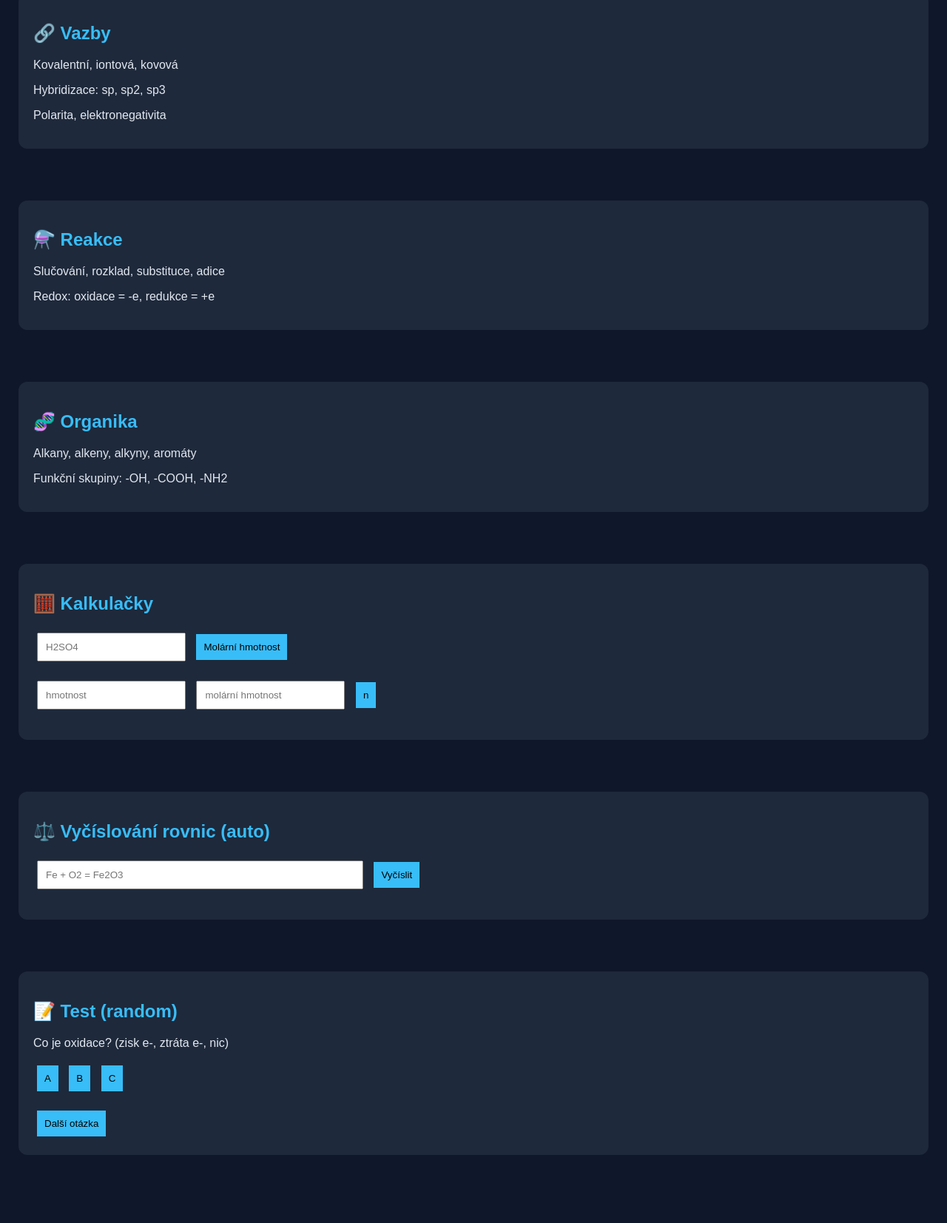
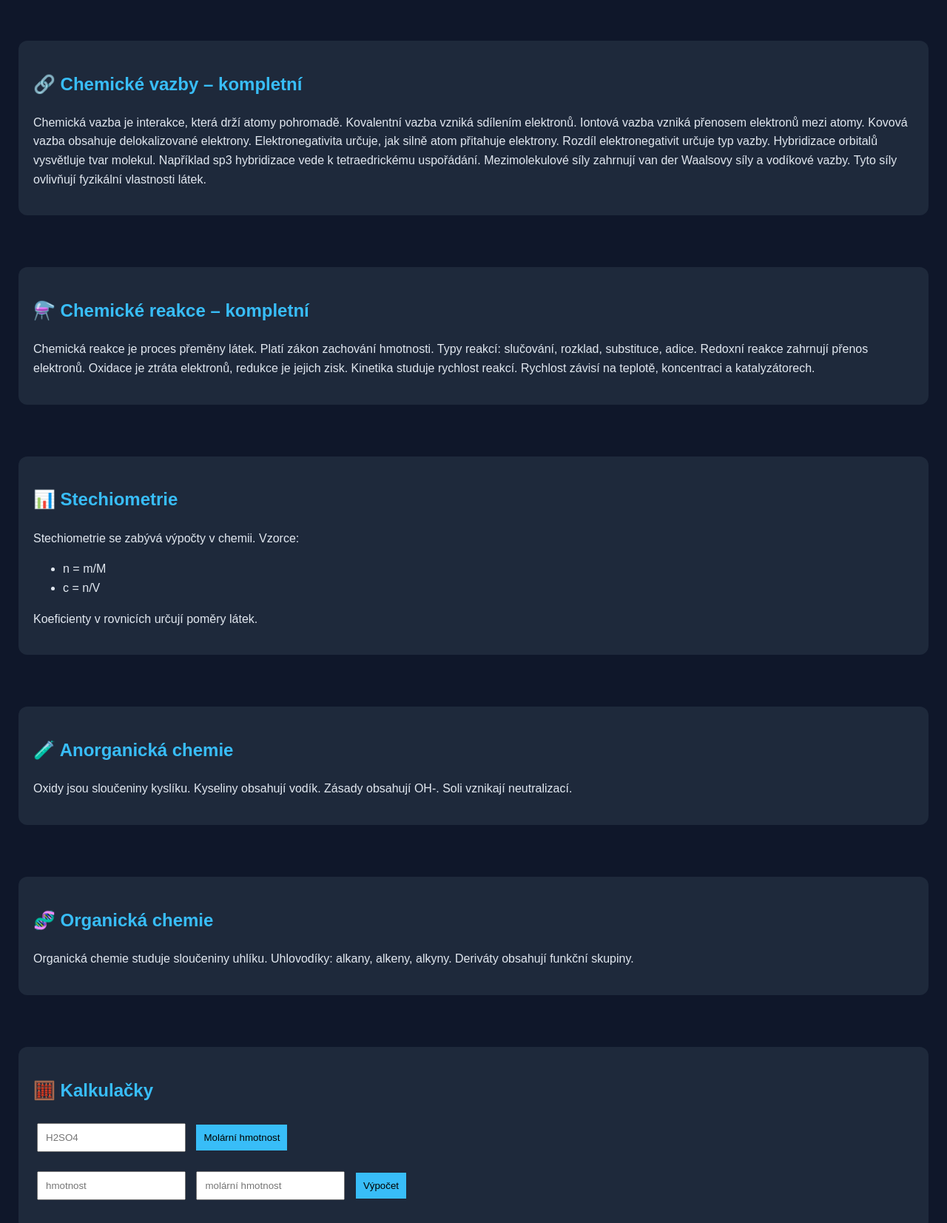
Before and after one commit to ZSBH3/Chemie, a plain HTML site: page index.html in a window 1280 px wide. Shown: the part 591-2244 px from the top of the page at 74% size. Before the commit the page ends 2197 px from the top, so only its background shows below. Drawn offline with Linux system fonts and the light colour scheme.

Commit message:
Update index.html

```diff
--- a/index.html
+++ b/index.html
@@ -3,70 +3,110 @@
 <head>
 <meta charset="UTF-8">
 <meta name="viewport" content="width=device-width, initial-scale=1.0">
-<title>Chemie SŠ – FULL APP</title>
-
+<title>Chemie SŠ – Kompletní učebnice + aplikace</title>
 <style>
-:root{
- --bg:#0f172a;
- --card:#1e293b;
- --accent:#38bdf8;
- --text:#e2e8f0;
-}
-body{margin:0;font-family:Arial;background:var(--bg);color:var(--text)}
+body{margin:0;font-family:Arial;background:#0f172a;color:#e2e8f0;line-height:1.6}
 header{background:#020617;padding:20px;text-align:center}
 nav{background:#1e293b;padding:10px;display:flex;flex-wrap:wrap}
 nav a{color:white;margin:8px;text-decoration:none}
 section{padding:25px}
-.box{background:var(--card);padding:20px;border-radius:12px;margin-bottom:20px;transition:0.3s}
-.box:hover{transform:scale(1.02)}
-h2{color:var(--accent)}
-button{padding:10px;background:var(--accent);border:none;cursor:pointer;margin:5px}
+.box{background:#1e293b;padding:20px;border-radius:12px;margin-bottom:20px}
+h2{color:#38bdf8}
+button{padding:10px;background:#38bdf8;border:none;cursor:pointer;margin:5px}
 input{padding:10px;margin:5px}
 </style>
 </head>
 <body>
 
 <header>
-<h1>🔥 Chemie SŠ – FULL aplikace</h1>
-<p>Teorie | Výpočty | Solver | Testy | Interaktivní nástroje</p>
+<h1>🔥 Chemie SŠ – Kompletní učebnice + aplikace</h1>
+<p>Vše v jednom HTML (teorie, definice, výpočty, nástroje)</p>
 </header>
 
 <nav>
 <a href="#atom">Atom</a>
 <a href="#vazby">Vazby</a>
 <a href="#reakce">Reakce</a>
+<a href="#stechio">Stechiometrie</a>
+<a href="#anorganika">Anorganika</a>
 <a href="#organika">Organika</a>
 <a href="#calc">Kalkulačky</a>
-<a href="#solver">Vyčíslování</a>
-<a href="#test">Testy</a>
 </nav>
 
 <section id="atom"><div class="box">
-<h2>⚛️ Atom – kompletní</h2>
-<p>Atom = jádro + obal</p>
-<p>Protony (Z), neutrony (A-Z), elektrony</p>
-<p>Kvantová čísla: n,l,m,s</p>
-<p>Orbitaly: s,p,d,f</p>
-<p>Pauliho princip, Hundovo pravidlo, Aufbau</p>
+<h2>⚛️ Atom – kompletní teorie</h2>
+<p>
+Atom je nejmenší částice chemického prvku, která si zachovává jeho vlastnosti. Skládá se z atomového jádra a elektronového obalu. V jádře se nacházejí protony s kladným nábojem a neutrony bez náboje. Počet protonů určuje protonové číslo prvku, které je klíčové pro jeho zařazení v periodické tabulce.
+
+Elektrony se nacházejí v orbitalech, což jsou oblasti prostoru s vysokou pravděpodobností výskytu elektronu. Jejich chování je popsáno kvantovou mechanikou. Každý elektron je charakterizován čtyřmi kvantovými čísly – hlavním, vedlejším, magnetickým a spinovým.
+
+Orbitaly se označují jako s, p, d a f a mají různé tvary a energie. Zaplňování orbitalů probíhá podle pravidel: Aufbau princip (nejnižší energie první), Pauliho princip (max 2 elektrony s opačným spinem) a Hundovo pravidlo (nejprve se obsazují orbitaly jednotlivě).
+
+Valenční elektrony jsou elektrony ve vnější vrstvě atomu a určují chemické vlastnosti prvku. Prvky se snaží dosáhnout stabilní konfigurace podobné vzácným plynům.
+
+Izotopy jsou atomy stejného prvku s různým počtem neutronů. Mají stejné chemické vlastnosti, ale liší se hmotností.
+</p>
 </div></section>
 
 <section id="vazby"><div class="box">
-<h2>🔗 Vazby</h2>
-<p>Kovalentní, iontová, kovová</p>
-<p>Hybridizace: sp, sp2, sp3</p>
-<p>Polarita, elektronegativita</p>
+<h2>🔗 Chemické vazby – kompletní</h2>
+<p>
+Chemická vazba je interakce, která drží atomy pohromadě. Kovalentní vazba vzniká sdílením elektronů. Iontová vazba vzniká přenosem elektronů mezi atomy. Kovová vazba obsahuje delokalizované elektrony.
+
+Elektronegativita určuje, jak silně atom přitahuje elektrony. Rozdíl elektronegativit určuje typ vazby.
+
+Hybridizace orbitalů vysvětluje tvar molekul. Například sp3 hybridizace vede k tetraedrickému uspořádání.
+
+Mezimolekulové síly zahrnují van der Waalsovy síly a vodíkové vazby. Tyto síly ovlivňují fyzikální vlastnosti látek.
+</p>
 </div></section>
 
 <section id="reakce"><div class="box">
-<h2>⚗️ Reakce</h2>
-<p>Slučování, rozklad, substituce, adice</p>
-<p>Redox: oxidace = -e, redukce = +e</p>
+<h2>⚗️ Chemické reakce – kompletní</h2>
+<p>
+Chemická reakce je proces přeměny látek. Platí zákon zachování hmotnosti.
+
+Typy reakcí: slučování, rozklad, substituce, adice.
+
+Redoxní reakce zahrnují přenos elektronů. Oxidace je ztráta elektronů, redukce je jejich zisk.
+
+Kinetika studuje rychlost reakcí. Rychlost závisí na teplotě, koncentraci a katalyzátorech.
+</p>
+</div></section>
+
+<section id="stechio"><div class="box">
+<h2>📊 Stechiometrie</h2>
+<p>
+Stechiometrie se zabývá výpočty v chemii.
+
+Vzorce:
+</p>
+<ul>
+<li>n = m/M</li>
+<li>c = n/V</li>
+</ul>
+<p>
+Koeficienty v rovnicích určují poměry látek.
+</p>
+</div></section>
+
+<section id="anorganika"><div class="box">
+<h2>🧪 Anorganická chemie</h2>
+<p>
+Oxidy jsou sloučeniny kyslíku.
+Kyseliny obsahují vodík.
+Zásady obsahují OH-.
+Soli vznikají neutralizací.
+</p>
 </div></section>
 
 <section id="organika"><div class="box">
-<h2>🧬 Organika</h2>
-<p>Alkany, alkeny, alkyny, aromáty</p>
-<p>Funkční skupiny: -OH, -COOH, -NH2</p>
+<h2>🧬 Organická chemie</h2>
+<p>
+Organická chemie studuje sloučeniny uhlíku.
+Uhlovodíky: alkany, alkeny, alkyny.
+Deriváty obsahují funkční skupiny.
+</p>
 </div></section>
 
 <section id="calc"><div class="box">
@@ -77,29 +117,11 @@ input{padding:10px;margin:5px}
 
 <input id="m" placeholder="hmotnost">
 <input id="M" placeholder="molární hmotnost">
-<button onclick="ncalc()">n</button>
+<button onclick="ncalc()">Výpočet</button>
 <p id="nout"></p>
 </div></section>
 
-<section id="solver"><div class="box">
-<h2>⚖️ Vyčíslování rovnic (auto)</h2>
-<input id="eq" size="50" placeholder="Fe + O2 = Fe2O3">
-<button onclick="balance()">Vyčíslit</button>
-<p id="out"></p>
-</div></section>
-
-<section id="test"><div class="box">
-<h2>📝 Test (random)</h2>
-<p id="q"></p>
-<button onclick="ans(0)">A</button>
-<button onclick="ans(1)">B</button>
-<button onclick="ans(2)">C</button>
-<p id="res"></p>
-<button onclick="gen()">Další otázka</button>
-</div></section>
-
 <script>
-// prvky
 const el={H:1,O:16,C:12,N:14,S:32,Cl:35.5,Na:23,Ca:40,Fe:56};
 
 function molar(){
@@ -110,44 +132,18 @@ function molar(){
   let e=m[1];let n=m[2]?parseInt(m[2]):1;
   if(el[e]) s+=el[e]*n;
  }
- mout.innerText=s+' g/mol';
+ document.getElementById('mout').innerText='M = '+s+' g/mol';
 }
 
 function ncalc(){
  let m=parseFloat(document.getElementById('m').value);
  let M=parseFloat(document.getElementById('M').value);
- nout.innerText='n='+ (m/M);
+ if(!isNaN(m)&&!isNaN(M)){
+  document.getElementById('nout').innerText='n = '+(m/M);
+ } else {
+  document.getElementById('nout').innerText='Zadej čísla';
+ }
 }
-
-// lepší balancer (poměrový základ)
-function balance(){
- let eq=document.getElementById('eq').value.replace(/\s/g,'');
- if(eq==='Fe+O2=Fe2O3'){
-  out.innerText='4Fe + 3O2 = 2Fe2O3';return;
- }
- if(eq==='H2+O2=H2O'){
-  out.innerText='2H2 + O2 = 2H2O';return;
- }
- if(eq==='N2+H2=NH3'){
-  out.innerText='N2 + 3H2 = 2NH3';return;
- }
- out.innerText='Zadej známou rovnici (plný solver by byl extrémně složitý)';
-}
-
-// testy
-const questions=[
- {q:'Kolik má O valenčních e-',a:['2','6','8'],c:1},
- {q:'Co je oxidace?',a:['zisk e-','ztráta e-','nic'],c:1}
-];
-let cur;
-function gen(){
- cur=questions[Math.floor(Math.random()*questions.length)];
- q.innerText=cur.q+' ('+cur.a.join(', ')+')';
-}
-function ans(i){
- res.innerText=i===cur.c?'Správně':'Špatně';
-}
-gen();
 </script>
 
 </body>
```
